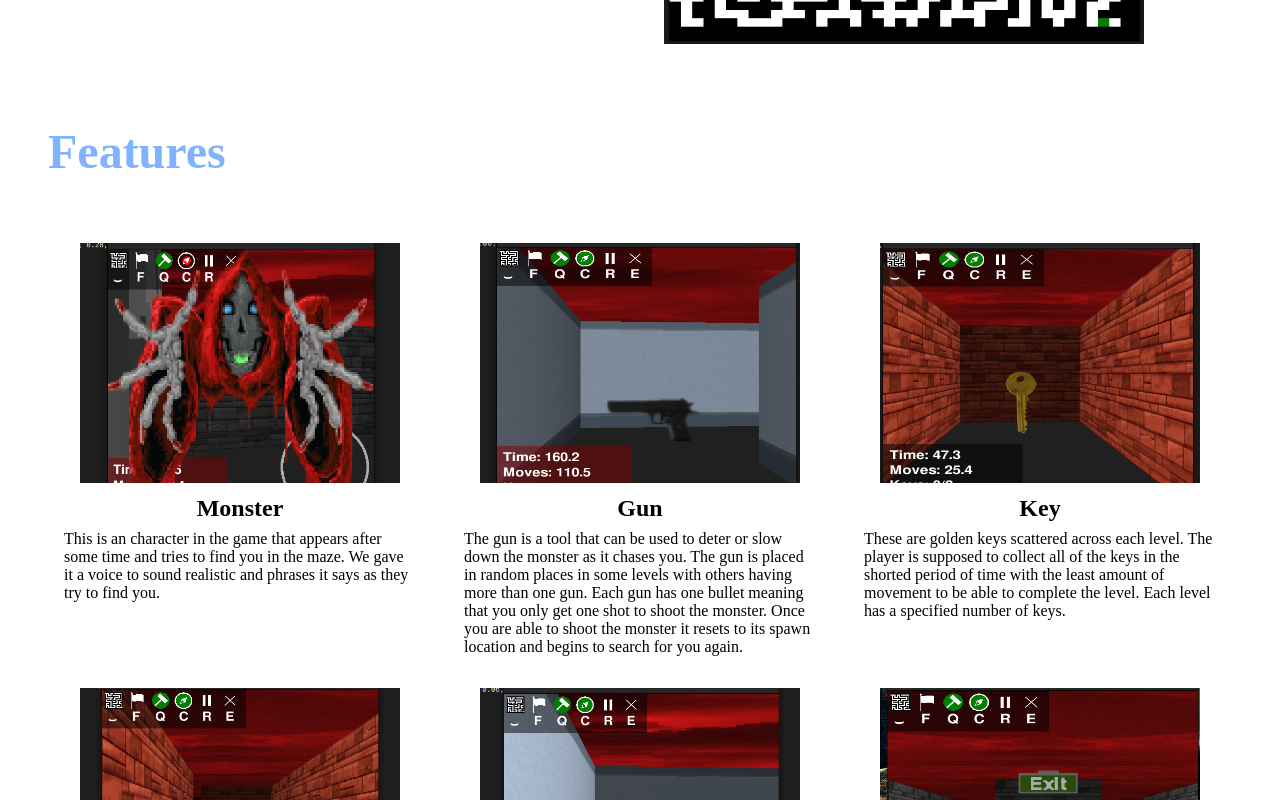
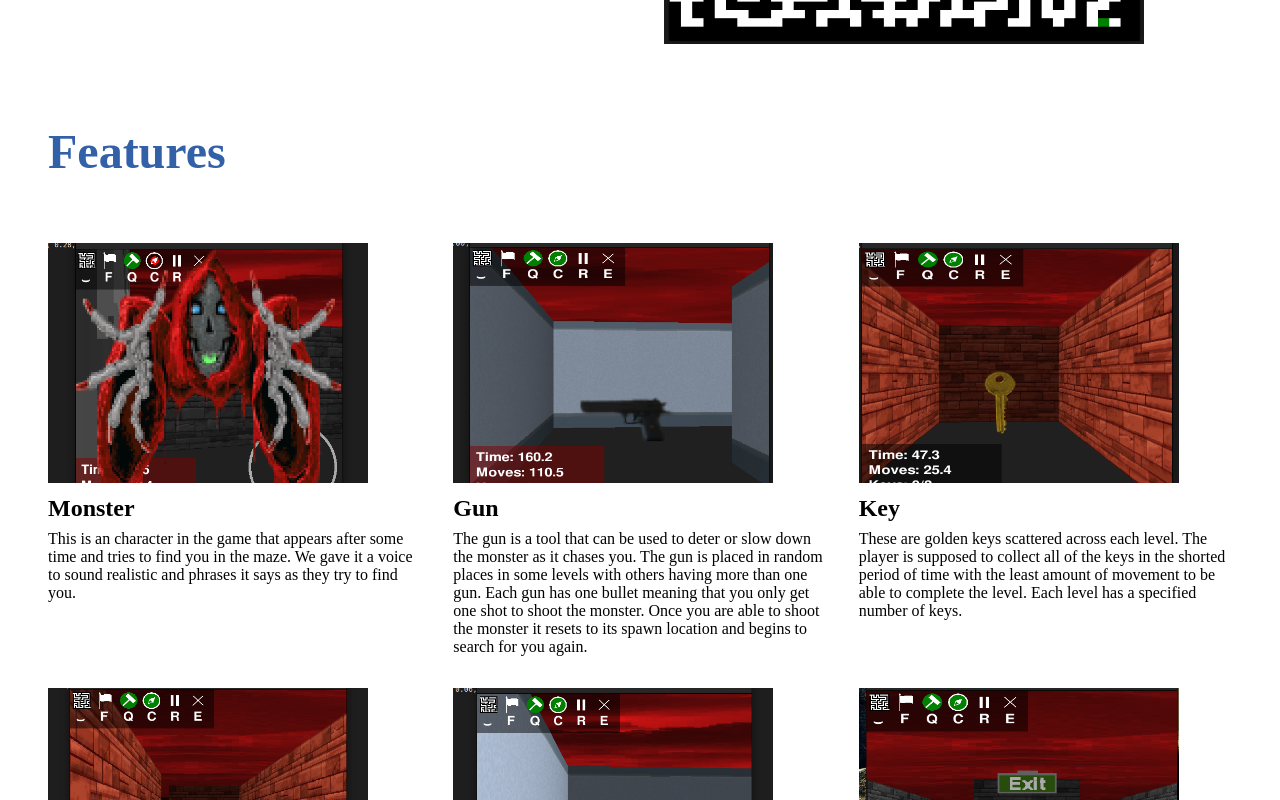
Before and after one commit to akinyiliz/python_maze, a React (Create React App) app in the folder landing-page/: page / in a window 1280 px wide. Shown: the part 500-1300 px from the top of the page. Built offline with nearby package versions, Linux system fonts and the light colour scheme.

Commit message:
add other styling

```diff
--- a/landing-page/src/components/features/Features.css
+++ b/landing-page/src/components/features/Features.css
@@ -5,12 +5,12 @@
 .features h1 {
 	padding: 0 3rem;
 	font-size: 3rem;
-	color: #80b3ff;
+	color: #3261a8;
 }
 
 .features-content {
 	display: flex;
-	gap: 1rem;
+	gap: 2rem;
 	padding-top: 2rem;
 }
 
@@ -23,7 +23,6 @@
 	flex: 1;
 	display: flex;
 	flex-direction: column;
-	align-items: center;
 }
 
 .feature-1,
@@ -39,7 +38,6 @@
 .feature-text {
 	display: flex;
 	flex-direction: column;
-	align-items: center;
 }
 
 .feature-text > :nth-child(1) {
@@ -50,8 +48,6 @@
 
 .feature-text > :nth-child(2) {
 	font-size: 16px;
-
-	padding: 0 1rem;
 }
 
 .feature-3,
```
